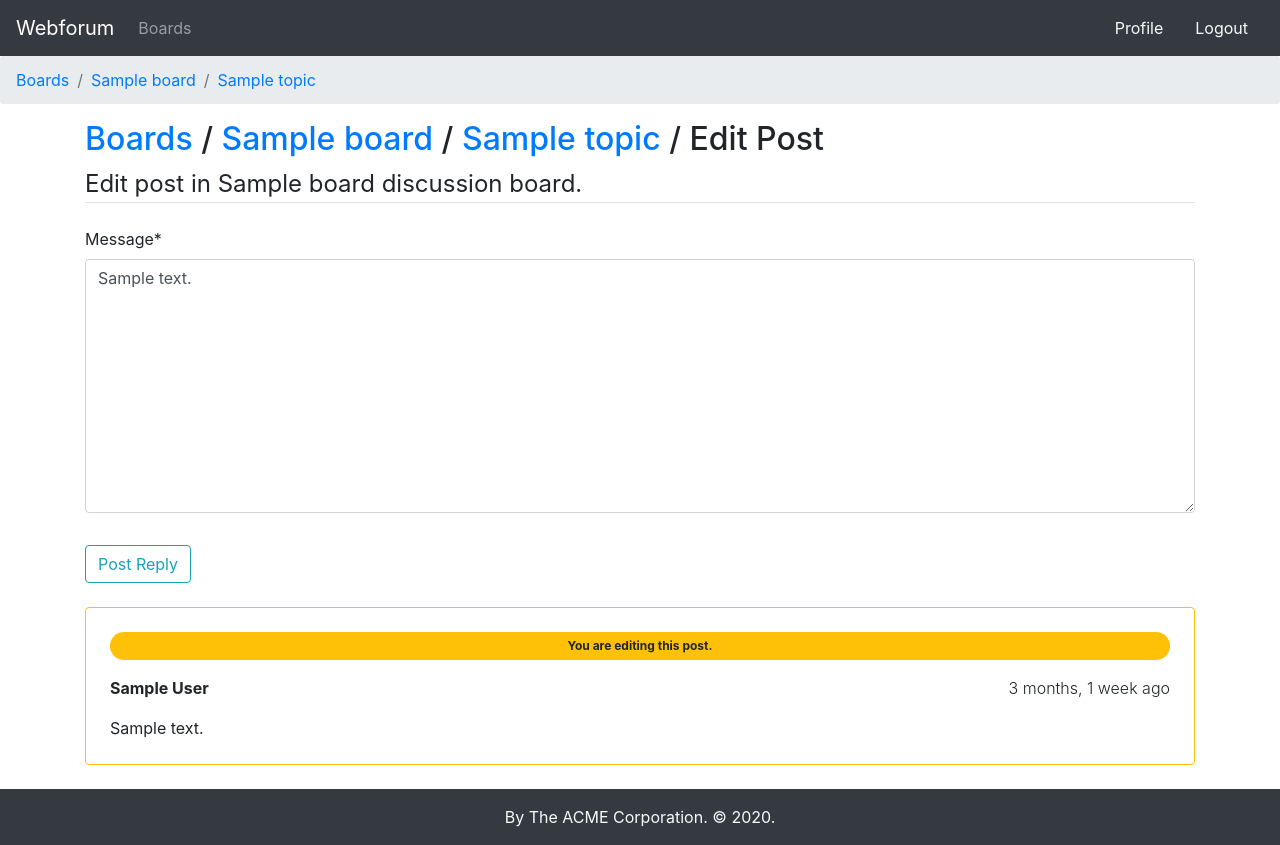
After one commit to oilycoyote/webforum, a Django app: page /post/1/edit_post in a window 1280 px wide. The commit adds this page. Run offline with Django 3.2, Linux system fonts and the light colour scheme; a user stored in the database is signed in; tables that the repository leaves empty hold one stand-in row (values such as "Sample post"); some libraries are stand-ins or nearby versions.

Commit message:
Post edit features completed.

```diff
--- a/boards/urls.py
+++ b/boards/urls.py
@@ -6,5 +6,6 @@ urlpatterns = [
     path('topic/<int:board_id>', views.topics, name='topics'),
     path('topic/<int:board_id>/new_topic', views.new_topic, name='new_topic'),
     path('post/<int:topic_id>', views.post, name='post'),
-    path('post/<int:topic_id>/reply_post', views.reply_post, name='reply_post')
+    path('post/<int:topic_id>/reply_post', views.reply_post, name='reply_post'),
+    path('post/<int:post_id>/edit_post', views.edit_post, name='edit_post')
 ]
--- a/boards/views.py
+++ b/boards/views.py
@@ -152,6 +152,7 @@ def post(request, topic_id):
     return render(request,'boards/post.html', context)
 
 
+@login_required
 def reply_post(request, topic_id):
 
     if request.method == 'POST':
@@ -182,3 +183,31 @@ def reply_post(request, topic_id):
         }
 
         return render(request,'boards/reply_post.html', context)
+
+
+@login_required
+def edit_post(request, post_id):
+
+    post_to_edit = get_object_or_404(Post, pk=post_id)
+
+    if request.method == 'POST':
+        edit_post_f = PostNewForm(request.POST, instance=post_to_edit)
+
+        if edit_post_f.is_valid():
+            new_post = edit_post_f.save()
+
+            messages.success(request, f'Thank you. Your post has been edited succesfully.')
+            return redirect('post', topic_id=new_post.topic.id)
+
+    else:
+        edit_post_f = PostNewForm(instance=post_to_edit)
+
+    related_posts = post_to_edit.topic.posts.all().order_by('-created_at')
+
+    context = {
+        'post_to_edit' : post_to_edit,
+        'edit_post_f' : edit_post_f,
+        'related_posts': related_posts,
+    }
+
+    return render(request, 'boards/edit_post.html', context)
--- /dev/null
+++ b/templates/boards/edit_post.html
@@ -0,0 +1,56 @@
+{% extends 'base.html'%}
+{% load crispy_forms_tags %}
+{% load humanize %}
+{% block title %} Posts {% endblock %}
+{% block breadcrumb %}
+
+<nav aria-label="breadcrumb">
+  <ol class="breadcrumb">
+    <li class="breadcrumb-item"><a href="{% url 'index' %}">Boards</a></li>
+    <li class="breadcrumb-item"><a href="{% url 'topics' post_to_edit.topic.board.id %}">{{ post_to_edit.topic.board }}</a></li>
+    <li class="breadcrumb-item"><a href="{% url 'post' post_to_edit.topic.id %}">{{ post_to_edit.topic.subject }}</a></li>
+  </ol>
+</nav>
+
+{% endblock %}
+
+
+{% block content %}
+    <!--Figure 9: Reply topic screen-->
+    <div class="container">
+        <h2> <a href="{% url 'index' %}">Boards</a> / <a href="{% url 'topics' post_to_edit.topic.board.id %}">{{ post_to_edit.topic.board }}</a> / <a href="{% url 'post' post_to_edit.topic.id %}">{{ post_to_edit.topic.subject }}</a> / Edit Post </h2>
+        <form method="POST">
+          {% csrf_token %}
+          <fieldset class="form-group">
+              <legend class="border-bottom mb-4" >Edit post in {{ post_to_edit.topic.board.name }} discussion board.</legend>
+              {{ edit_post_f | crispy }}
+          </fieldset>
+          <div class="form-group">
+              <button class="btn btn-outline-info" type="submit">Post Reply</button>
+          </div>
+
+        {% for post in related_posts %}
+        <div class="my-4 p-4 card
+          {% if post.id == post_to_edit.id %}
+            border border-warning
+          {% endif %}
+          ">
+
+          {% if post.id == post_to_edit.id %}
+            <p class="badge badge-pill badge-warning py-2">You are editing this post.</p>
+          {% endif %}
+
+            <div class="d-flex justify-content-between">
+
+                <p class="card-title font-weight-bold">{{ post.created_by.first_name }} {{ post.created_by.last_name }}</p>
+
+                <p class="font-weight-light">{{ post.created_at | naturaltime }}</p>
+            </div>
+            <p class="card-text">{{ post.message }}</p>
+        </div>
+        {% endfor %}
+
+
+    </div>
+
+{% endblock %}
--- a/templates/boards/post.html
+++ b/templates/boards/post.html
@@ -39,7 +39,7 @@
                                 <p class="font-weight-light">{{ post.updated_at | naturaltime }}</p>
                             </div>
                             <p class="card-text">{{ post.message }} </p>
-                            <a href="#" class="btn btn-primary">Edit</a>
+                            <a href="{% url 'edit_post' post.id %}" class="btn btn-primary">Edit</a>
                         </div>
                     </div>
                 </div>
```
